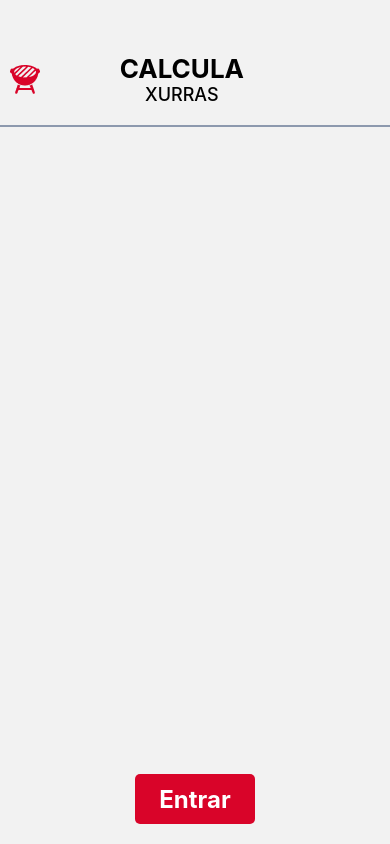
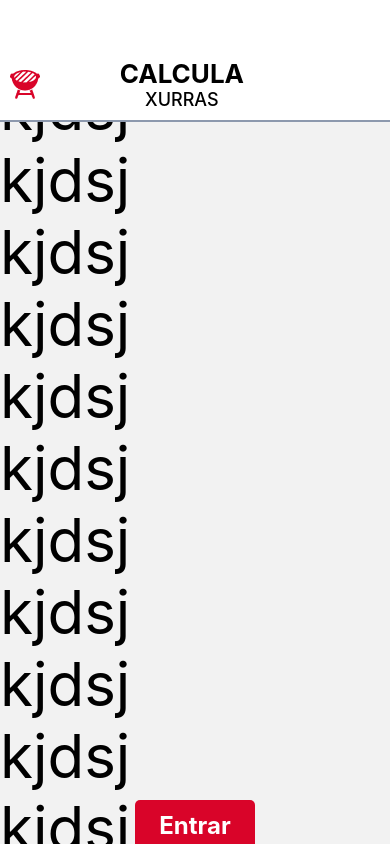
Before and after one commit to arthurzop/calcChurras-native, a React Native app: screen /home in a window 390 px wide. Built offline with nearby package versions, Linux system fonts and the light colour scheme.

Commit message:
scrollview da homepage funcionando

```diff
--- a/src/components/button/style.jsx
+++ b/src/components/button/style.jsx
@@ -9,16 +9,15 @@ export const Button = styled.TouchableOpacity`
   align-items: center;
   justify-content: center;
   border-radius: 5px;
+  position: fixed;
 `;
 
 export const ButtonContainer = styled.View`
   align-items: center;
-  justify-content: flex-end;
+  top: 800px;
   width: 100%;
-  height: 100%;
   position: absolute;
-  bottom: 20px;
-  z-index: 0;
+  z-index: 2;
 `;
 
 export const ButtonText = styled.Text`
--- /dev/null
+++ b/src/components/card/card.jsx
@@ -0,0 +1,12 @@
+import * as S from './style.jsx'
+
+export default function Card(){
+    return(
+        <S.Body>
+            <S.Text>kjdsj</S.Text>
+            <S.Text>kjdsj</S.Text>
+            <S.Text>kjdsj</S.Text>
+            <S.Text>kjdsj</S.Text>
+        </S.Body>
+    )
+}
--- /dev/null
+++ b/src/components/card/style.jsx
@@ -0,0 +1,15 @@
+import styled from 'styled-components/native'
+
+export const Body = styled.ScrollView`
+width: 100%;
+height: 100%;
+display: flex;
+
+`
+export const topContainer = styled.View`
+    width: 100%;
+`
+
+export const Text = styled.Text`
+    font-size: 60px;
+`
--- a/src/components/header/style.jsx
+++ b/src/components/header/style.jsx
@@ -5,6 +5,7 @@ export const TextContainer = styled.View`
   align-items: center;
   justify-content: center;
   gap: -5px;
+
 `;
 
 export const Body = styled.View`
@@ -13,6 +14,9 @@ export const Body = styled.View`
   padding-top: 60px;
   display: flex;
   justify-content: center;
+  position: fixed;
+  z-index: 10;
+  background-color: #FFF;
 `;
 
 export const subContainer = styled.View`
@@ -41,5 +45,5 @@ export const Divider = styled.View`
   width: 100%;
   border-color: #8d99ae;
   border-width: 0.2px;
-  margin-top: 20px;
+  margin-top: 10px;
 `;
--- a/src/pages/home-page/home-page.jsx
+++ b/src/pages/home-page/home-page.jsx
@@ -2,13 +2,25 @@ import * as R from 'react-native'
 import * as S from './style.jsx'
 import Header from "../../components/header/header";
 import Button from "../../components/button/button";
+import Card from '../../components/card/card.jsx';
 
 export default function HomePage() {
   return (
     <S.Body>
         <Header />
+        <Button />
+          <S.CardContainer>
+            <Card/>
+            <Card/>
+            <Card/>
+            <Card/>
+            <Card/>
+            <Card/>
+            <Card/>
+            <Card/>
 
-        <Button />
+          </S.CardContainer>
+
     </S.Body>
   );
 }
--- a/src/pages/home-page/style.jsx
+++ b/src/pages/home-page/style.jsx
@@ -5,3 +5,9 @@ export const Body = styled.View`
     width: 100%;
     display: flex;
 `
+
+export const CardContainer = styled.ScrollView  `
+    height: 100%;
+    width: 100%;
+
+`
```
Also changed, not shown: src/pages/criar-churras/criar.jsx (line endings or trailing spaces).
